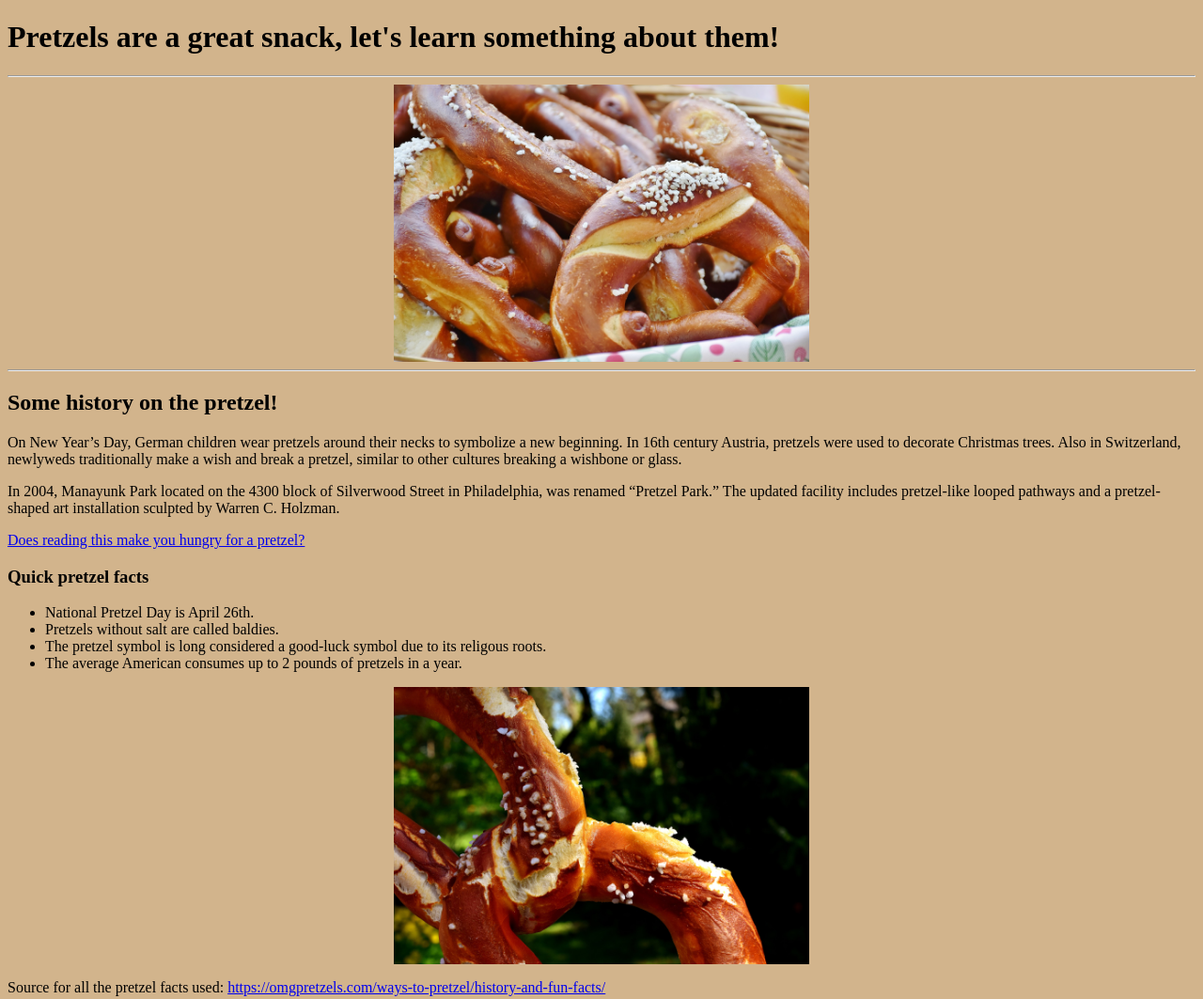
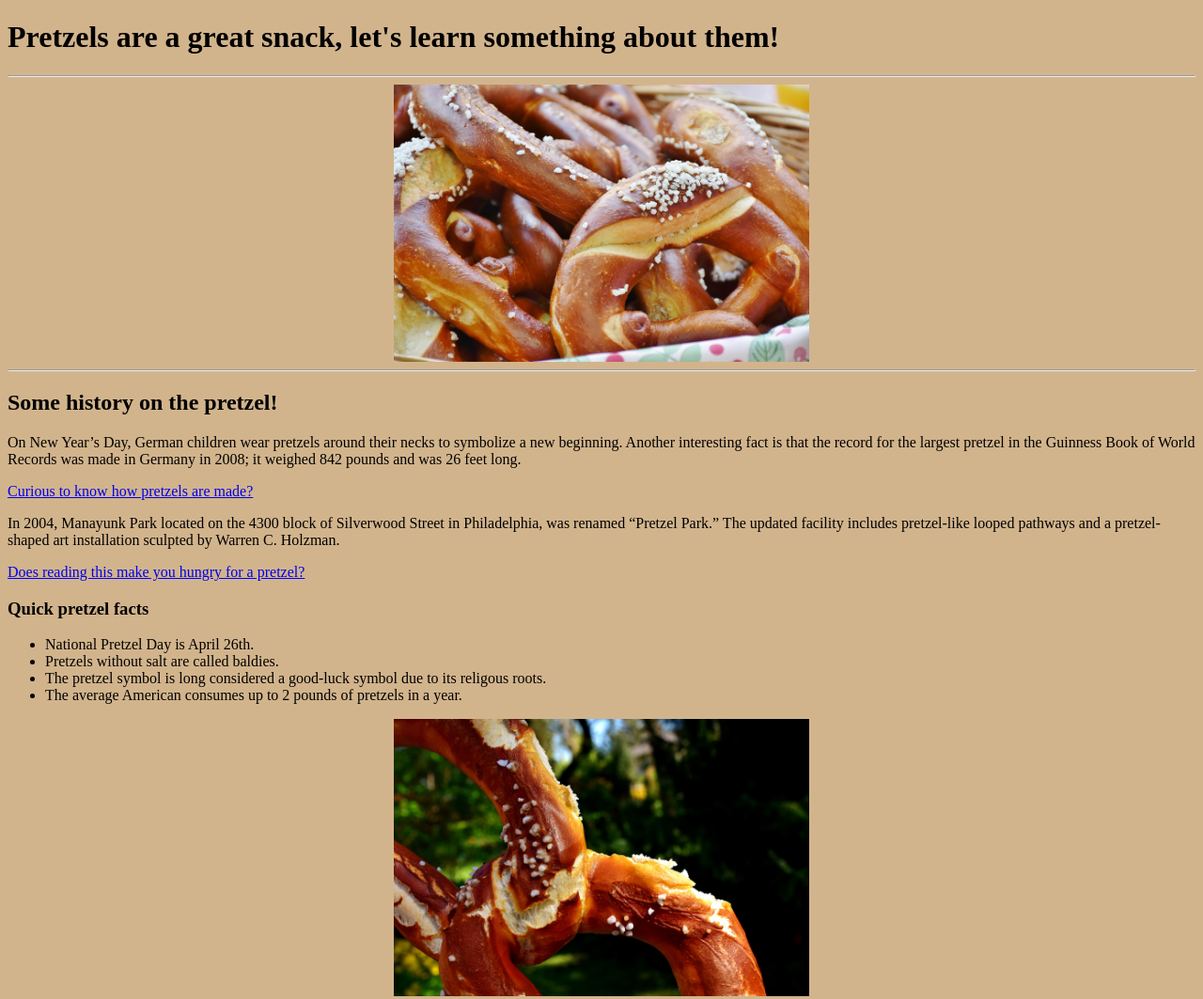
Before and after one commit to red65405/NKwebt1320, a plain HTML site: page Intro_To_HTML_NK/index.html in a window 1280 px wide. Shown: the top 1063 px of the page at 94% size. Drawn offline with Linux system fonts and the light colour scheme.

Commit message:
text update for pretzel page

```diff
--- a/Intro_To_HTML_NK/index.html
+++ b/Intro_To_HTML_NK/index.html
@@ -30,10 +30,10 @@
     <img src="images/Pretzel.jpg" alt="Salty Pretzels" class="center">
     <hr>
     <h2>Some history on the pretzel!</h2>
-    <!--
 
-    -->
-    <p>On New Year’s Day, German children wear pretzels around their necks to symbolize a new beginning. In 16th century Austria, pretzels were used to decorate Christmas trees. Also in Switzerland, newlyweds traditionally make a wish and break a pretzel, similar to other cultures breaking a wishbone or glass.</p>
+    <p>On New Year’s Day, German children wear pretzels around their necks to symbolize a new beginning. Another interesting fact is that the record for the largest pretzel in the Guinness Book of World Records was made in Germany in 2008; it weighed 842 pounds and was 26 feet long.</p>
+
+    <a href="http://www.madehow.com/Volume-4/Pretzel.html" target="_blank">Curious to know how pretzels are made?</a>
 
     <p>In 2004, Manayunk Park located on the 4300 block of Silverwood Street in Philadelphia, was renamed “Pretzel Park.” The updated facility includes pretzel-like looped pathways and a pretzel-shaped art installation sculpted by Warren C. Holzman.</p>
 
```
